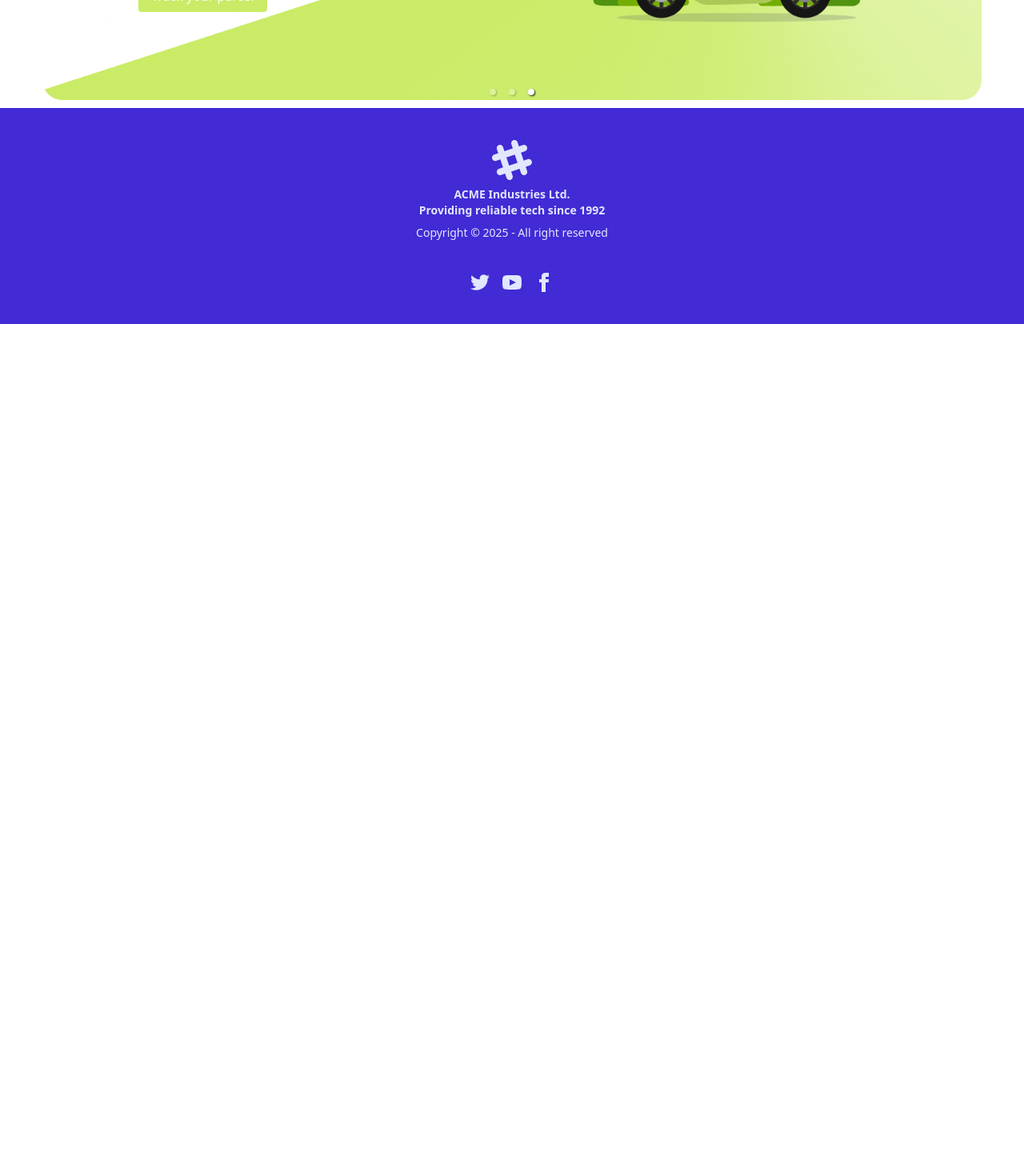
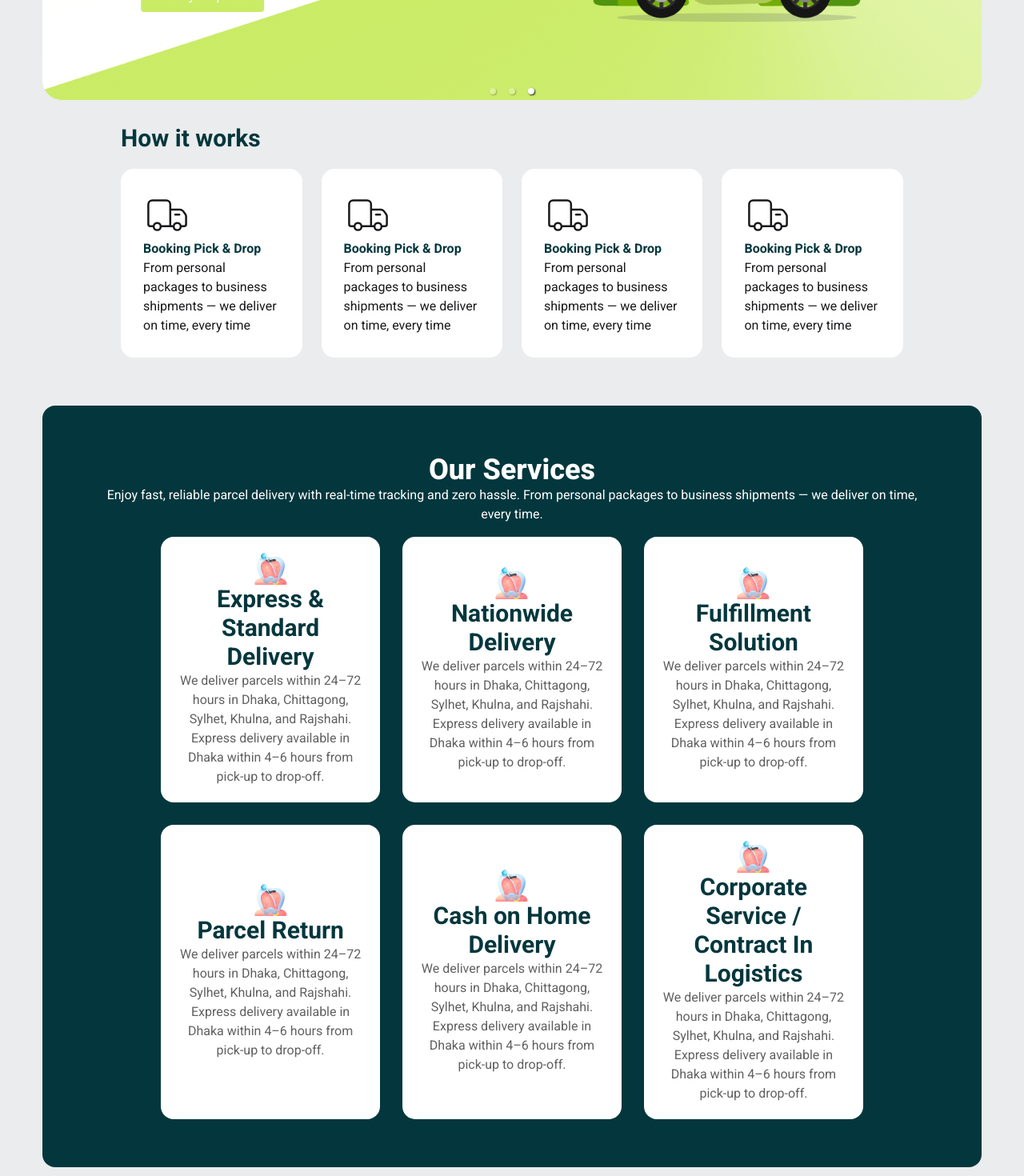
Before and after one commit to rifat7223/QuickBasket, a React (Vite) app: page / in a window 1280 px wide. Shown: the part 520-1990 px from the top of the page at 80% size. Before the commit the page ends 925 px from the top, so only its background shows below. Built offline with nearby package versions, Linux system fonts and the light colour scheme.

Commit message:
added our servics

```diff
--- a/package.json
+++ b/package.json
@@ -13,6 +13,7 @@
     "@tailwindcss/vite": "^4.1.17",
     "react": "^19.2.0",
     "react-dom": "^19.2.0",
+    "react-icons": "^5.5.0",
     "react-responsive-carousel": "^3.2.23",
     "react-router": "^7.9.6",
     "tailwindcss": "^4.1.17"
--- a/src/Pages/Home/Home/Home.jsx
+++ b/src/Pages/Home/Home/Home.jsx
@@ -1,5 +1,7 @@
 import React from 'react';
 import Banner from '../Banner/Banner';
+import HowWorks from '../HowWorks/HowWorks';
+import Servics from '../Servics/Servics';
 
 const Home = () => {
     return (
@@ -7,6 +9,12 @@ const Home = () => {
           <div className='mt-15'>
             <Banner></Banner>
           </div>
+          <div>
+            <HowWorks></HowWorks>
+          </div>
+          <div>
+            <Servics></Servics>
+          </div>
         </div>
     );
 };
--- /dev/null
+++ b/src/Pages/Home/HowWorks/HowWorks.jsx
@@ -0,0 +1,43 @@
+import React from 'react';
+import { CiDeliveryTruck } from 'react-icons/ci';
+
+const HowWorks = () => {
+    return (
+        <div>
+            <h1 className='text-3xl font-bold max-w-10/12 mx-auto text-[#03373D] mt-5'>How it works</h1>
+            {/* All cards */}
+           <div className='grid grid-cols-4 gap-6 max-w-10/12 mx-auto mt-5 '>
+             {/* card 1*/}
+             <div className='bg-white p-7 rounded-2xl'>
+               < CiDeliveryTruck size={60} />
+                <h1 className='font-bold text-[#03373D]'>Booking Pick & Drop</h1>
+                <p>From personal packages to business shipments — we deliver on time, every time</p>
+
+            </div>
+             {/* card 2 */}
+             <div  className='bg-white p-7 rounded-2xl'>
+                <CiDeliveryTruck size={60} />
+                <h1 className='font-bold text-[#03373D]'>Booking Pick & Drop</h1>
+                <p>From personal packages to business shipments — we deliver on time, every time</p>
+
+            </div>
+             {/* card 3 */}
+             <div  className='bg-white p-7 rounded-2xl'>
+                <CiDeliveryTruck size={60} />
+                <h1 className='font-bold text-[#03373D]'>Booking Pick & Drop</h1>
+                <p>From personal packages to business shipments — we deliver on time, every time</p>
+
+            </div>
+            {/* card 4 */}
+             <div  className='bg-white p-7 rounded-2xl'>
+                <CiDeliveryTruck size={60} />
+                <h1 className='font-bold text-[#03373D]'>Booking Pick & Drop</h1>
+                <p>From personal packages to business shipments — we deliver on time, every time</p>
+
+            </div>
+           </div>
+        </div>
+    );
+};
+
+export default HowWorks;
--- /dev/null
+++ b/src/Pages/Home/Servics/Servics.jsx
@@ -0,0 +1,54 @@
+import React from 'react';
+import service from '../../../assets/service.png'
+const Servics = () => {
+    return (
+        <div className=' bg-[#03373D] p-15 mt-15 rounded-2xl'>
+
+            <div className='text-white text-center'>
+              <h1 className='text-4xl font-extrabold'>Our Services</h1>
+              <p>Enjoy fast, reliable parcel delivery with real-time tracking and zero hassle. From personal packages to business shipments — we deliver on time, every time.</p>
+            </div>
+            {/* All servics */}
+             <div className='max-w-10/12 mx-auto grid grid-cols-3 gap-7 mt-4'>
+                {/* service card 1 */}
+                <div className='bg-white  flex flex-col justify-center items-center text-center p-5 rounded-2xl hover:bg-[#CAEB66] '>
+                    <img  src={service} alt="" />
+                    <h1 className='text-3xl font-bold text-[#03373D] '>Express  & Standard Delivery</h1>
+                    <p className='text-[#606060]'>We deliver parcels within 24–72 hours in Dhaka, Chittagong, Sylhet, Khulna, and Rajshahi. Express delivery available in Dhaka within 4–6 hours from pick-up to drop-off.</p>
+                </div>
+                {/* service card 2 */}
+                <div className='bg-white  flex flex-col justify-center items-center text-center p-5 rounded-2xl hover:bg-[#CAEB66] '>
+                    <img  src={service} alt="" />
+                    <h1 className='text-3xl font-bold text-[#03373D] '> Nationwide Delivery</h1>
+                    <p className='text-[#606060]'>We deliver parcels within 24–72 hours in Dhaka, Chittagong, Sylhet, Khulna, and Rajshahi. Express delivery available in Dhaka within 4–6 hours from pick-up to drop-off.</p>
+                </div>
+                {/* service card 1 */}
+                <div className='bg-white  flex flex-col justify-center items-center text-center p-5 rounded-2xl hover:bg-[#CAEB66] '>
+                    <img  src={service} alt="" />
+                    <h1 className='text-3xl font-bold text-[#03373D] '>Fulfillment Solution</h1>
+                    <p className='text-[#606060]'>We deliver parcels within 24–72 hours in Dhaka, Chittagong, Sylhet, Khulna, and Rajshahi. Express delivery available in Dhaka within 4–6 hours from pick-up to drop-off.</p>
+                </div>
+                {/* service card 1 */}
+                <div className='bg-white  flex flex-col justify-center items-center text-center p-5 rounded-2xl hover:bg-[#CAEB66] '>
+                    <img  src={service} alt="" />
+                    <h1 className='text-3xl font-bold text-[#03373D] '> Parcel Return</h1>
+                    <p className='text-[#606060]'>We deliver parcels within 24–72 hours in Dhaka, Chittagong, Sylhet, Khulna, and Rajshahi. Express delivery available in Dhaka within 4–6 hours from pick-up to drop-off.</p>
+                </div>
+                {/* service card 1 */}
+                <div className='bg-white  flex flex-col justify-center items-center text-center p-5 rounded-2xl hover:bg-[#CAEB66] '>
+                    <img  src={service} alt="" />
+                    <h1 className='text-3xl font-bold text-[#03373D] '> Cash on Home Delivery</h1>
+                    <p className='text-[#606060]'>We deliver parcels within 24–72 hours in Dhaka, Chittagong, Sylhet, Khulna, and Rajshahi. Express delivery available in Dhaka within 4–6 hours from pick-up to drop-off.</p>
+                </div>
+                {/* service card 1 */}
+                <div className='bg-white  flex flex-col justify-center items-center text-center p-5 rounded-2xl hover:bg-[#CAEB66] '>
+                    <img  src={service} alt="" />
+                    <h1 className='text-3xl font-bold text-[#03373D] '> Corporate Service / Contract In Logistics</h1>
+                    <p className='text-[#606060]'>We deliver parcels within 24–72 hours in Dhaka, Chittagong, Sylhet, Khulna, and Rajshahi. Express delivery available in Dhaka within 4–6 hours from pick-up to drop-off.</p>
+                </div>
+             </div>
+        </div>
+    );
+};
+
+export default Servics;
--- a/src/Shared/Footer/Footer.jsx
+++ b/src/Shared/Footer/Footer.jsx
@@ -3,7 +3,7 @@ import React from 'react';
 const Footer = () => {
     return (
         <div>
-            <footer className="footer footer-horizontal footer-center bg-primary text-primary-content p-10">
+            <footer className="footer footer-horizontal footer-center mt-7 bg-primary text-primary-content p-10">
   <aside>
     <svg
       width="50"
--- a/src/index.css
+++ b/src/index.css
@@ -1,2 +1,7 @@
+@import url('https://fonts.googleapis.com/css2?family=Roboto:ital,wght@0,100..900;1,100..900&display=swap');
 @import "tailwindcss";
 @plugin "daisyui";
+body{
+    font-family: "Roboto", sans-serif;
+    background-color: #EAECED;
+}
```
Also changed, not shown: 1 other file (tests, documents, lock files or other folders).
